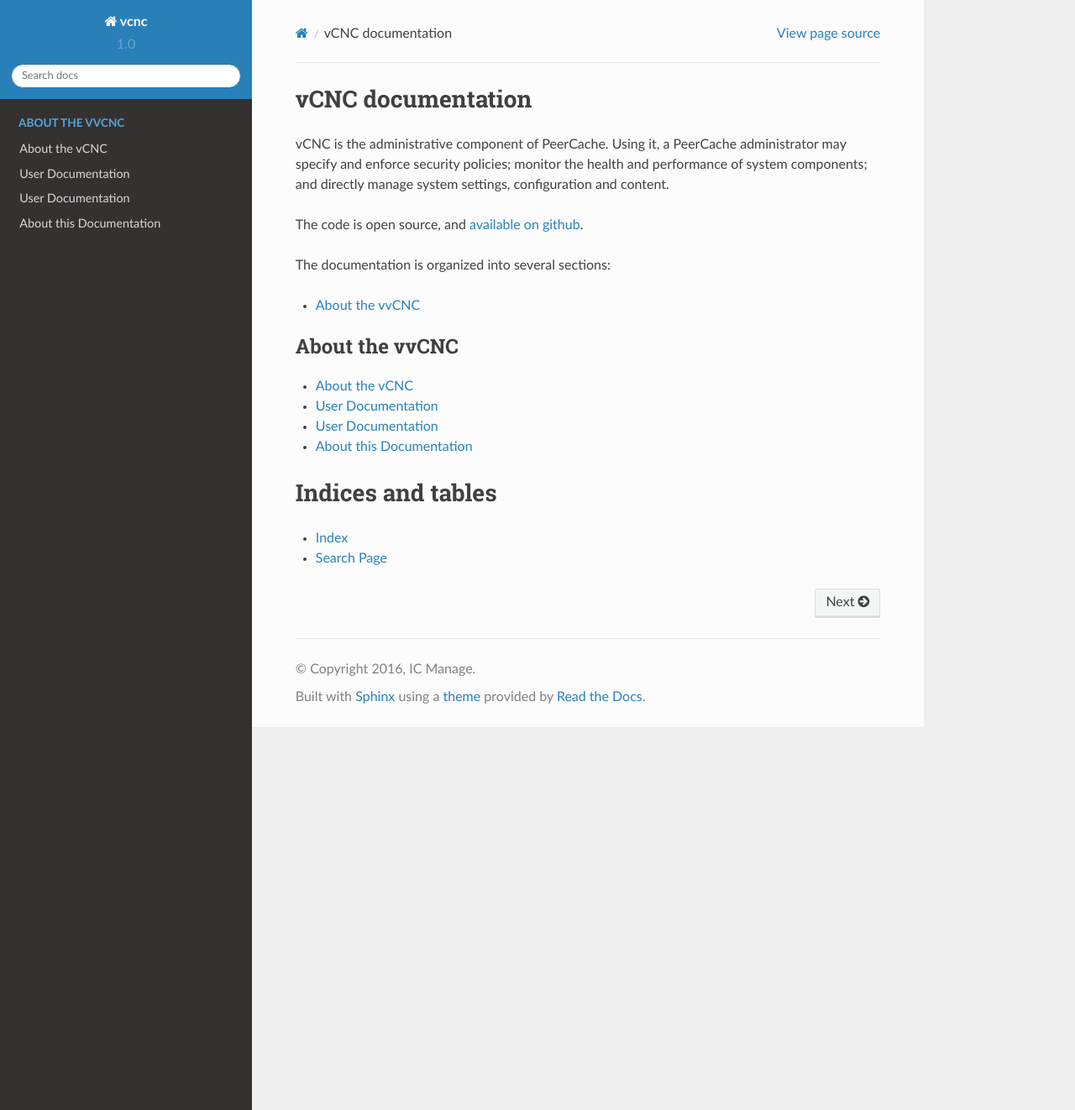
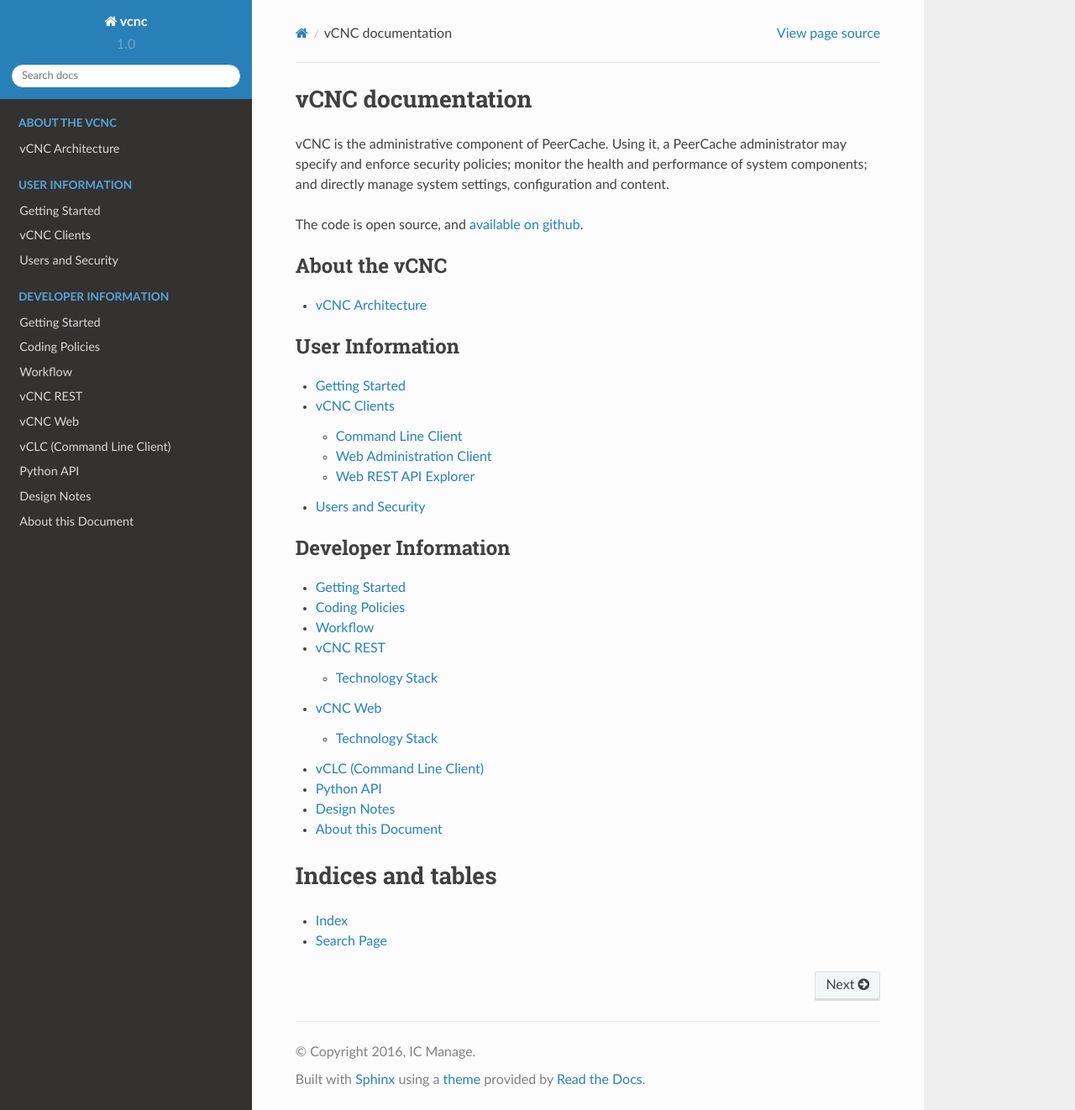
Before and after one commit to ybegus/vcnc, a Sphinx documentation site: the page built from documentation/index.rst, in a window 1280 px wide and 1322 px high. Shown: the whole window at 84% size. Built offline with Sphinx 7.4.7 and the Read the Docs theme 2.0.0, drawn with Linux system fonts in a browser that asks for light colours; formulas are drawn with MathJax 3.

Commit message:
Implement inital documentation structure.

```diff
--- a/documentation/about-docs.rst
+++ /dev/null
@@ -1,2 +0,0 @@
-About this Documentation
-========================
--- a/documentation/about-vcnc.rst
+++ /dev/null
@@ -1,2 +0,0 @@
-About the vCNC
-==============
--- a/documentation/developer-docs.rst
+++ /dev/null
@@ -1,2 +0,0 @@
-User Documentation
-==================
--- /dev/null
+++ b/documentation/developer/about-this-document.rst
@@ -0,0 +1,2 @@
+About this Document
+===================
--- /dev/null
+++ b/documentation/developer/coding-policies.rst
@@ -0,0 +1,2 @@
+Coding Policies
+===============
--- /dev/null
+++ b/documentation/developer/design-notes.rst
@@ -0,0 +1,2 @@
+Design Notes
+============
--- /dev/null
+++ b/documentation/developer/getting-started.rst
@@ -0,0 +1,2 @@
+Getting Started
+===============
--- /dev/null
+++ b/documentation/developer/python-api.rst
@@ -0,0 +1,2 @@
+Python API
+==========
--- /dev/null
+++ b/documentation/developer/vclc.rst
@@ -0,0 +1,2 @@
+vCLC (Command Line Client)
+==========================
--- /dev/null
+++ b/documentation/developer/vcnc-rest.rst
@@ -0,0 +1,5 @@
+vCNC REST
+=========
+
+Technology Stack
+----------------
--- /dev/null
+++ b/documentation/developer/vcnc-web.rst
@@ -0,0 +1,5 @@
+vCNC Web
+========
+
+Technology Stack
+----------------
--- /dev/null
+++ b/documentation/developer/workflow.rst
@@ -0,0 +1,2 @@
+Workflow
+========
--- a/documentation/index.rst
+++ b/documentation/index.rst
@@ -13,27 +13,39 @@ configuration and content.
 
 The code is open source, and `available on github`_.
 
-.. _available on github: http://github.com/rtfd/readthedocs.org
-
-The documentation is organized into several sections:
-
-* :ref:`about-vcnc`
-
-..
-..  * :ref:`user-docs`
-  * :ref:`developer-docs`
-  * :ref:`about-docs`
-
-.. _about-vcnc:
+.. _available on github: http://github.com/nicko7i/vcnc
 
 .. toctree::
    :maxdepth: 2
-   :caption: About the vvCNC
+   :caption: About the vCNC
 
-   about-vcnc
-   user-docs
-   developer-docs
-   about-docs
+   about-vcnc/vcnc-architecture
+
+.. toctree::
+   :maxdepth: 2
+   :caption: User Information
+
+   user/getting-started
+   user/vcnc-clients
+   user/users-and-security
+
+.. toctree::
+   :maxdepth: 2
+   :caption: Developer Information
+
+   developer/getting-started
+   developer/coding-policies
+   developer/workflow
+   developer/vcnc-rest
+   developer/vcnc-web
+   developer/vclc
+   developer/python-api
+   developer/design-notes
+   developer/about-this-document
+
+.. toctree::
+   :maxdepth: 2
+   :caption: About this Document
 
 Indices and tables
 ==================
--- a/documentation/user-docs.rst
+++ /dev/null
@@ -1,2 +0,0 @@
-User Documentation
-==================
--- /dev/null
+++ b/documentation/user/getting-started.rst
@@ -0,0 +1,2 @@
+Getting Started
+===============
--- /dev/null
+++ b/documentation/user/users-and-security.rst
@@ -0,0 +1,2 @@
+Users and Security
+==================
--- /dev/null
+++ b/documentation/user/vcnc-clients.rst
@@ -0,0 +1,11 @@
+vCNC Clients
+============
+
+Command Line Client
+-------------------
+
+Web Administration Client
+-------------------------
+
+Web REST API Explorer
+---------------------
```
Also changed, not shown: documentation/about-vcnc/vcnc-architecture.rst (added, +7 -0 lines).
